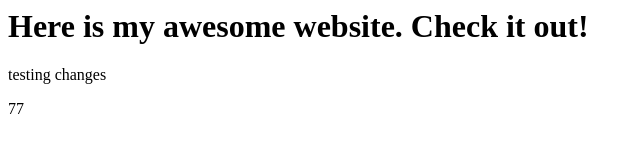
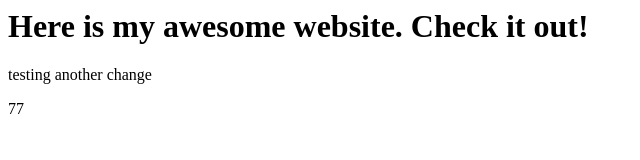
Before and after one commit to mjsteger/testnginx, a plain HTML site: page index.html in a window 1280 px wide. Shown: the full height of the page, 0-640 px from the left. Drawn offline with Linux system fonts and the light colour scheme.

Commit message:
Test another change

```diff
--- a/index.html
+++ b/index.html
@@ -10,6 +10,6 @@
     document.getElementById("myNumber").innerHTML = rand;
   };
 </script>
-<p> testing changes </p>
+<p> testing another change </p>
 <div id="myNumber"></div>
 </html>
```
